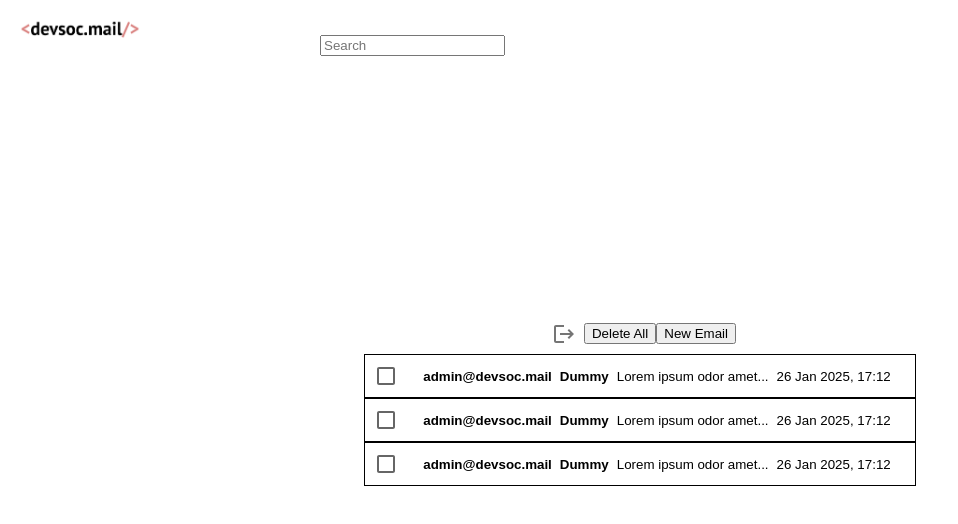
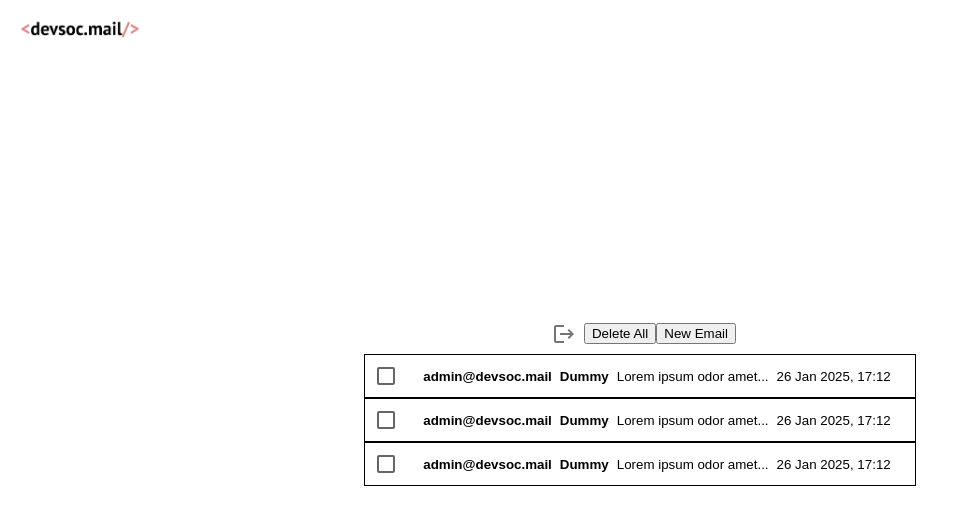
Before and after one commit to devsoc-unsw/devsoc-mail, a React (Vite) app in the folder frontend/: page /mail in a window 1280 px wide. Shown: the top 524 px of the page, without its empty margins (0-958 px from the left). Built offline with nearby package versions, Linux system fonts and the light colour scheme.

Commit message:
removed search bar

```diff
--- a/frontend/src/pages/MailPage/MailPage.tsx
+++ b/frontend/src/pages/MailPage/MailPage.tsx
@@ -63,10 +63,6 @@ const MailPage = () => {
       <button onClick={deleteEmails}>Delete All</button>
       <Composebutton />
       <img src={Logo} className={styles.devsocLogo}></img>
-      <div className={styles.searchBar}>
-        <Input text="Search" />
-      </div>
-
       <div className="email">
         {emails.map((email) => (
           <Email
```
